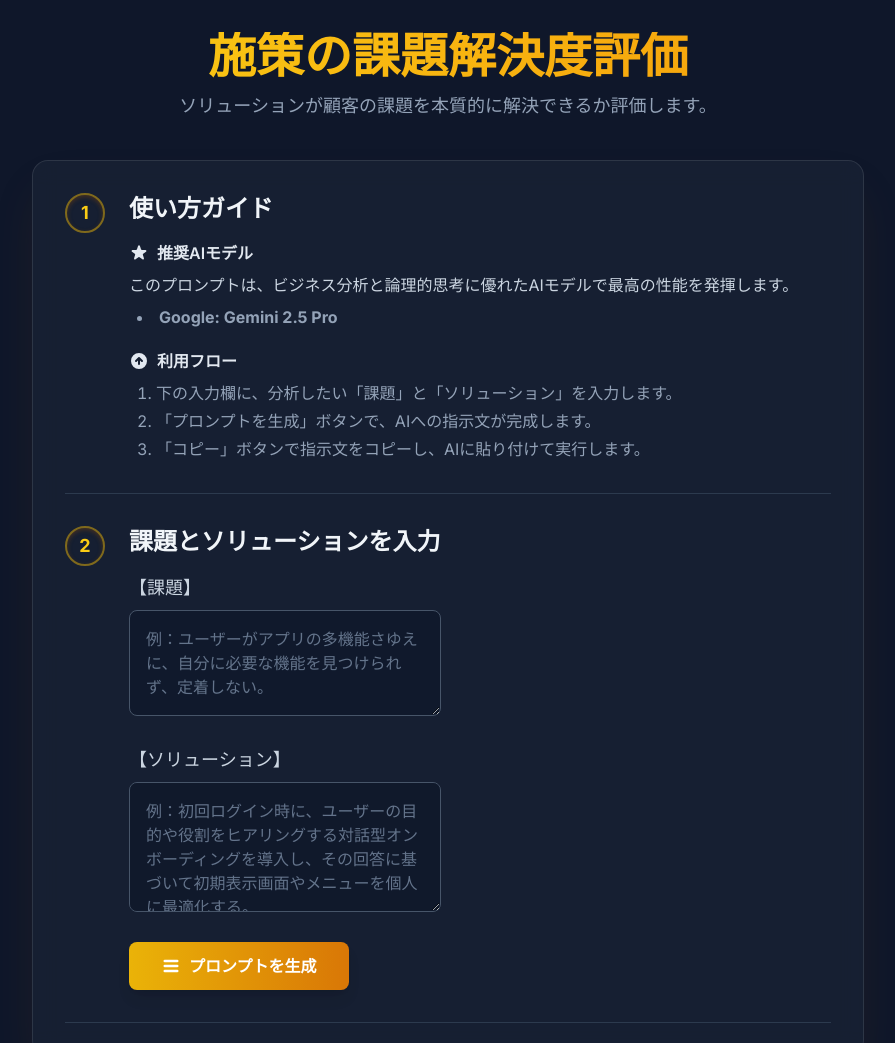
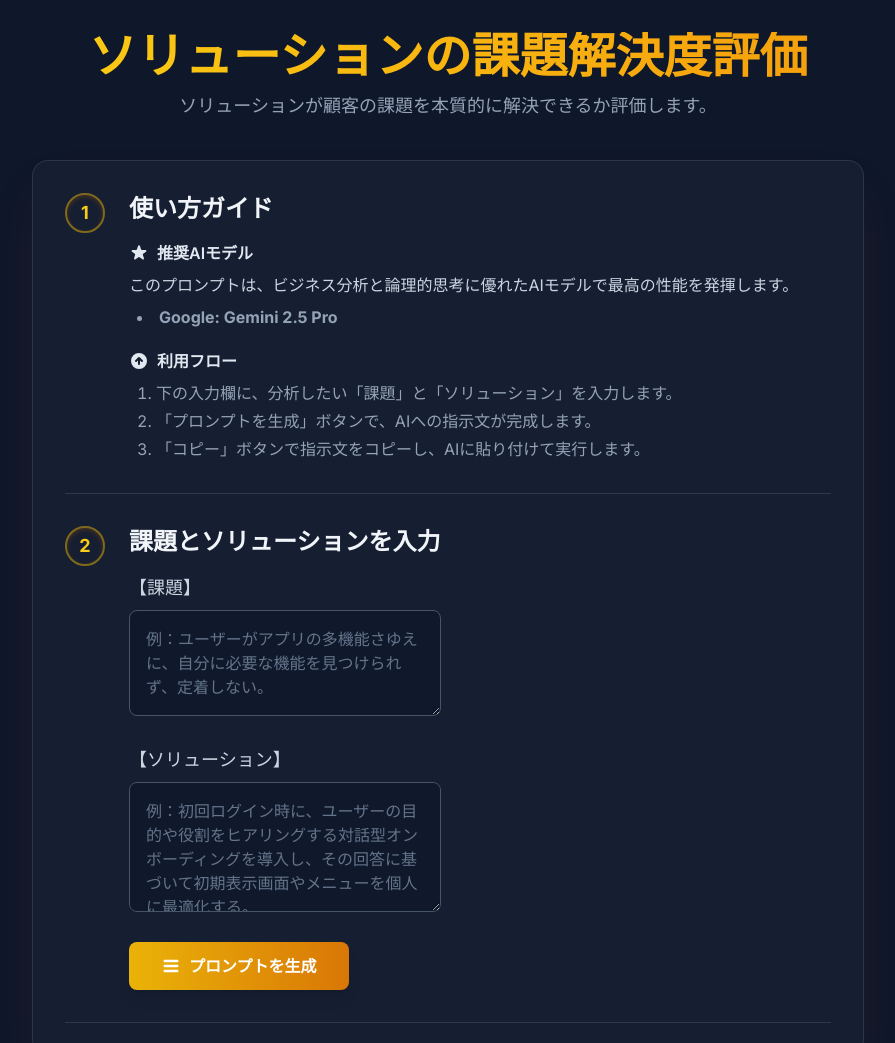
Before and after one commit to Mao925/issue-solution-match-evaluation, a plain HTML site: page index.html in a window 1280 px wide. Shown: the top 1043 px of the page, without its empty margins (192-1087 px from the left). Drawn offline with nearby package versions, Linux system fonts and the light colour scheme.

Commit message:
Update index.html

```diff
--- a/index.html
+++ b/index.html
@@ -3,7 +3,7 @@
 <head>
     <meta charset="UTF-8">
     <meta name="viewport" content="width=device-width, initial-scale=1.0">
-    <title>施策の課題解決度評価</title>
+    <title>ソリューションの課題解決度評価</title>
     <script src="https://cdn.tailwindcss.com"></script>
     <link rel="preconnect" href="https://fonts.googleapis.com">
     <link rel="preconnect" href="https://fonts.gstatic.com" crossorigin>
@@ -53,7 +53,7 @@
     <div class="container mx-auto max-w-4xl p-4 sm:p-6 md:p-8 min-h-screen flex flex-col justify-center">
 
         <header class="text-center mb-10 fade-in">
-            <h1 class="text-4xl sm:text-5xl font-bold text-gradient mb-3">施策の課題解決度評価</h1>
+            <h1 class="text-4xl sm:text-5xl font-bold text-gradient mb-3">ソリューションの課題解決度評価</h1>
             <p class="text-slate-400 text-lg">ソリューションが顧客の課題を本質的に解決できるか評価します。</p>
         </header>
 
```
